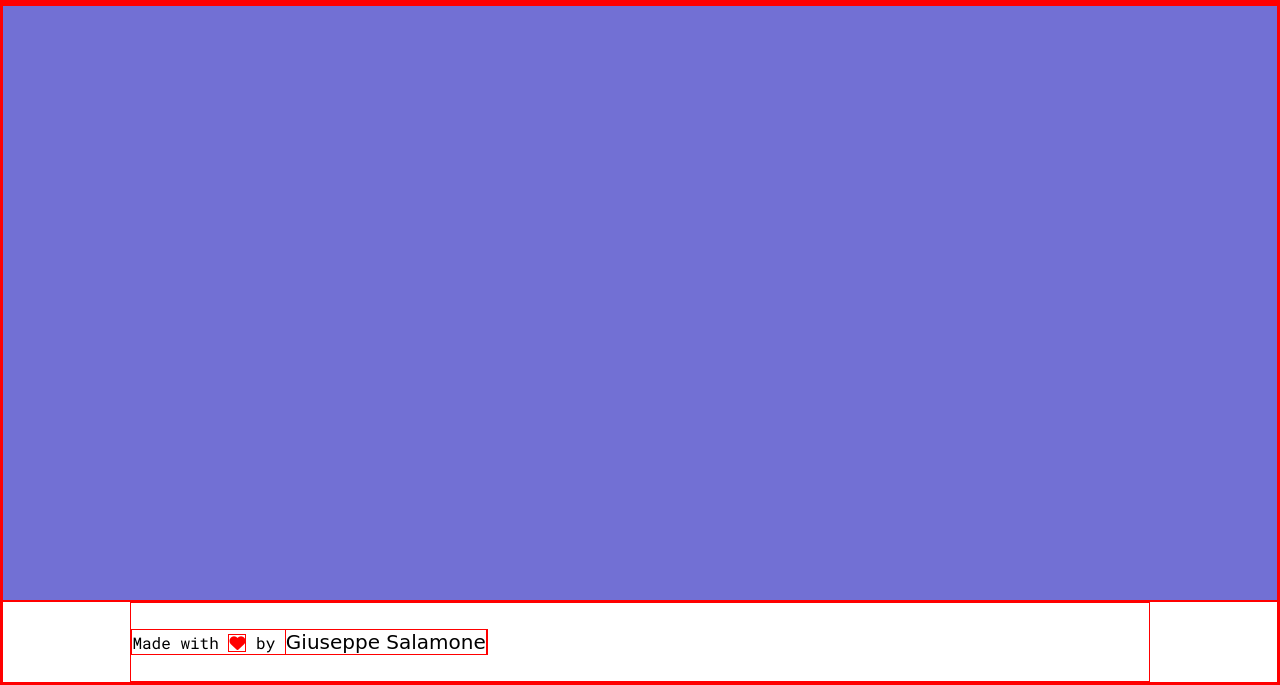
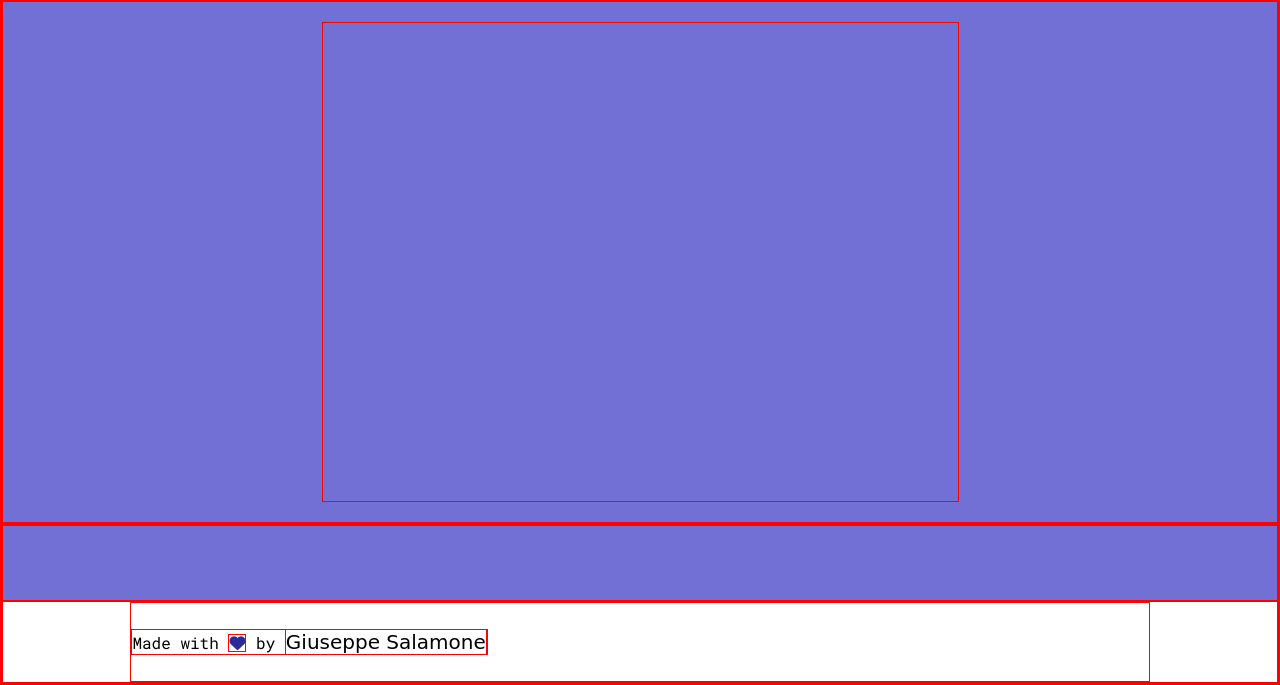
Before and after one commit to salamone-gius/js-campominato-dom, a plain HTML site: page index.html in a window 1280 px wide. Shown: the part 123-808 px from the top of the page. Drawn offline with Linux system fonts and the light colour scheme; a web font is replaced by a local one.

Commit message:
favicon added

```diff
--- a/css/style.css
+++ b/css/style.css
@@ -84,10 +84,15 @@ main {
     background-color: rgb(114, 112, 212);
 }
 
+main .gamefield {
+    width: 50%;
+    height: 60vh;
+    margin: 20px auto;
+}
 
-
-
-
+main .box {
+    width: calc();
+}
 
 
 
@@ -97,7 +102,7 @@ footer .container {
 }
 
 footer i {
-    color: red;
+    color: rgb(44, 42, 148);
 }
 
 footer span {
--- a/index.html
+++ b/index.html
@@ -15,6 +15,9 @@
         <!-- Font Awesome -->
         <link rel="stylesheet" href="https://cdnjs.cloudflare.com/ajax/libs/font-awesome/6.1.1/css/all.min.css" integrity="sha512-KfkfwYDsLkIlwQp6LFnl8zNdLGxu9YAA1QvwINks4PhcElQSvqcyVLLD9aMhXd13uQjoXtEKNosOWaZqXgel0g==" crossorigin="anonymous" referrerpolicy="no-referrer" />
         <!-- /Font Awesome -->
+        <!-- favicon -->
+        <link rel="icon" type="image/png" sizes="32x32" href="img/favicon-32x32.png">
+        <!-- /favicon -->
         <title>Campo Minato</title>
         <link rel="stylesheet" href="css/style.css">
     </head>
@@ -40,10 +43,11 @@
         </header>
         <!-- /2 sections: logo + title (left); level selection + play button (right) -->
 
-        <!-- 2 sections: gamefield (top); messages (bottom)-->
+        <!-- 2 sections: gamefield (top); messages area(bottom)-->
         <main>
-            <section class="main-top"></section>
-            <section class="main-bottom"></section>
+            <section class="gamefield"></section>
+            <div class="box"></div>
+            <section class="messages area"></section>
         </main>
         <!-- /2 sections: gamefield (top); messages (bottom)-->
 
```
Also changed, not shown: img/favicon-32x32.png (added), img/violet bomb png.png (added), 1 other file.
